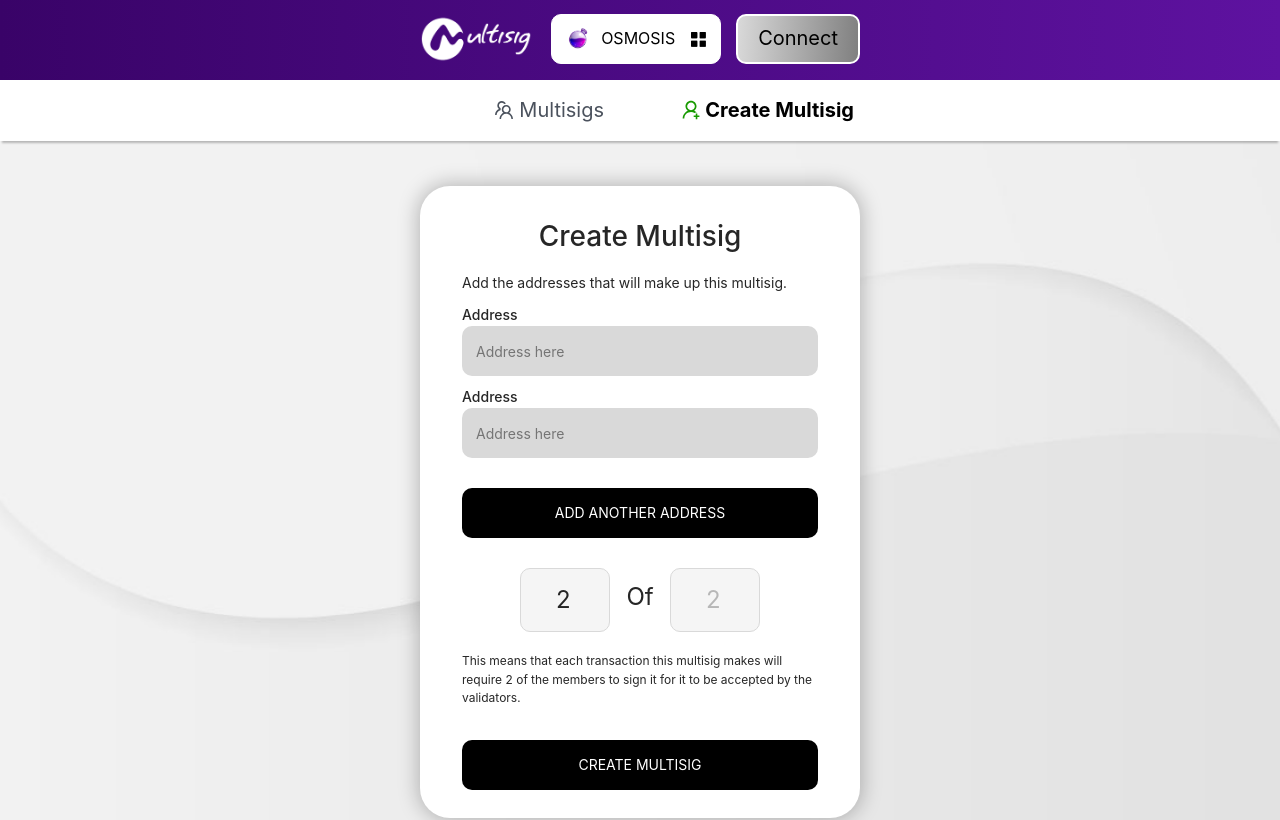
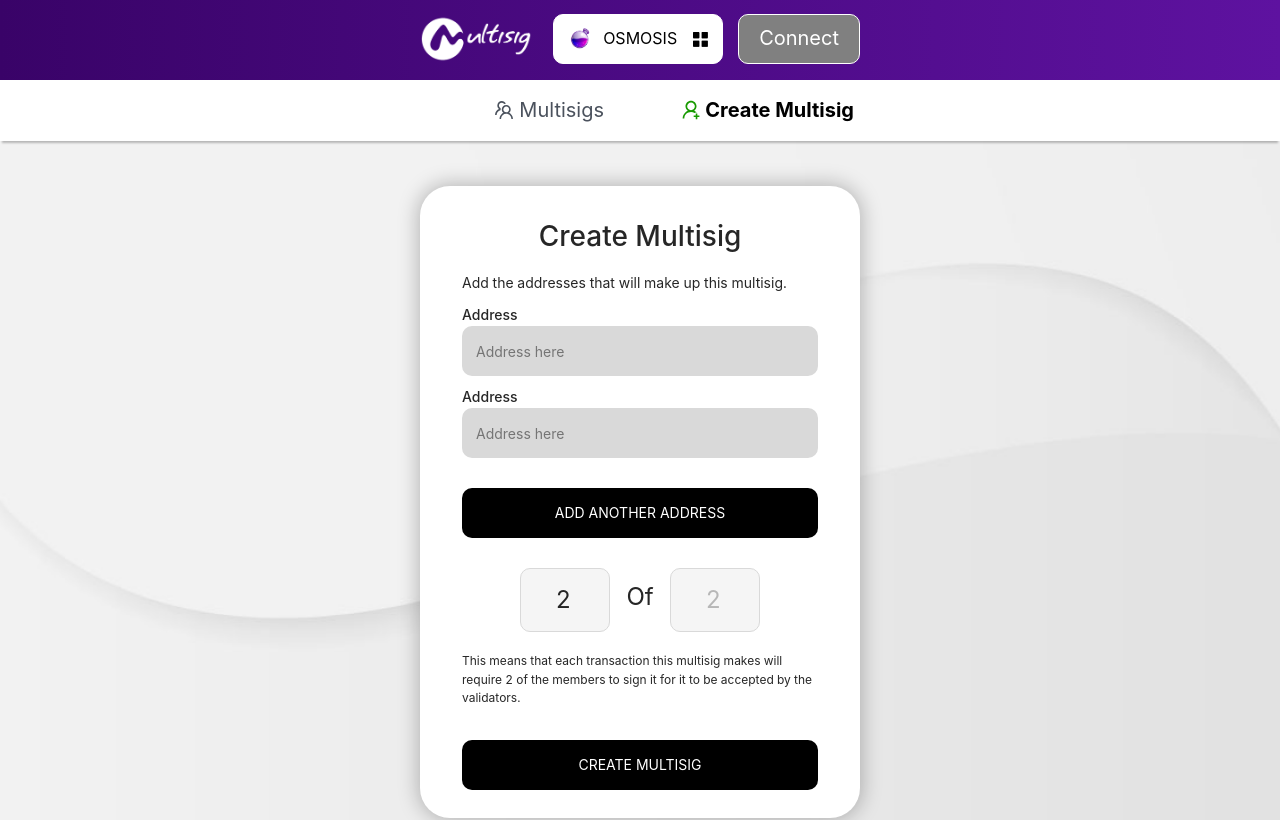
Before and after one commit to notional-labs/multisig-ui, a Next.js app: page /multisig/create in a window 1280 px wide. Shown: the top 820 px of the page. Built offline with nearby package versions, Linux system fonts and the light colour scheme.

Commit message:
change styling

```diff
--- a/components/input/ConnectButton.js
+++ b/components/input/ConnectButton.js
@@ -10,8 +10,7 @@ import { Image } from "antd"
 
 const style = {
     button: {
-        border: "solid 2px #63b9ff",
-        backgroundColor: "#a6c8ff",
+        border: "solid 1px black",
         color: "black",
         borderRadius: "10px",
         fontSize: "1.25rem",
@@ -89,9 +88,9 @@ const ConnectButton = ({ chainId, setAccount }) => {
                 clickFunction={connect}
                 text={"Connect"}
                 style={{
-                    border: "solid 2px white",
-                    backgroundImage: "linear-gradient(93.58deg, #D9D9D9 0%, #808080 100%)",
-                    color: "black",
+                    border: "solid 1px white",
+                    backgroundColor: "#808080",
+                    color: "white",
                     borderRadius: "10px",
                     fontSize: "1.25rem",
                     padding: ".25em 1em",
@@ -133,6 +132,7 @@ const ConnectButton = ({ chainId, setAccount }) => {
                         style={{
                             ...style.button,
                             marginBottom: "10px",
+                            marginTop: "10px"
                         }}
                     />
                     <Button
```
